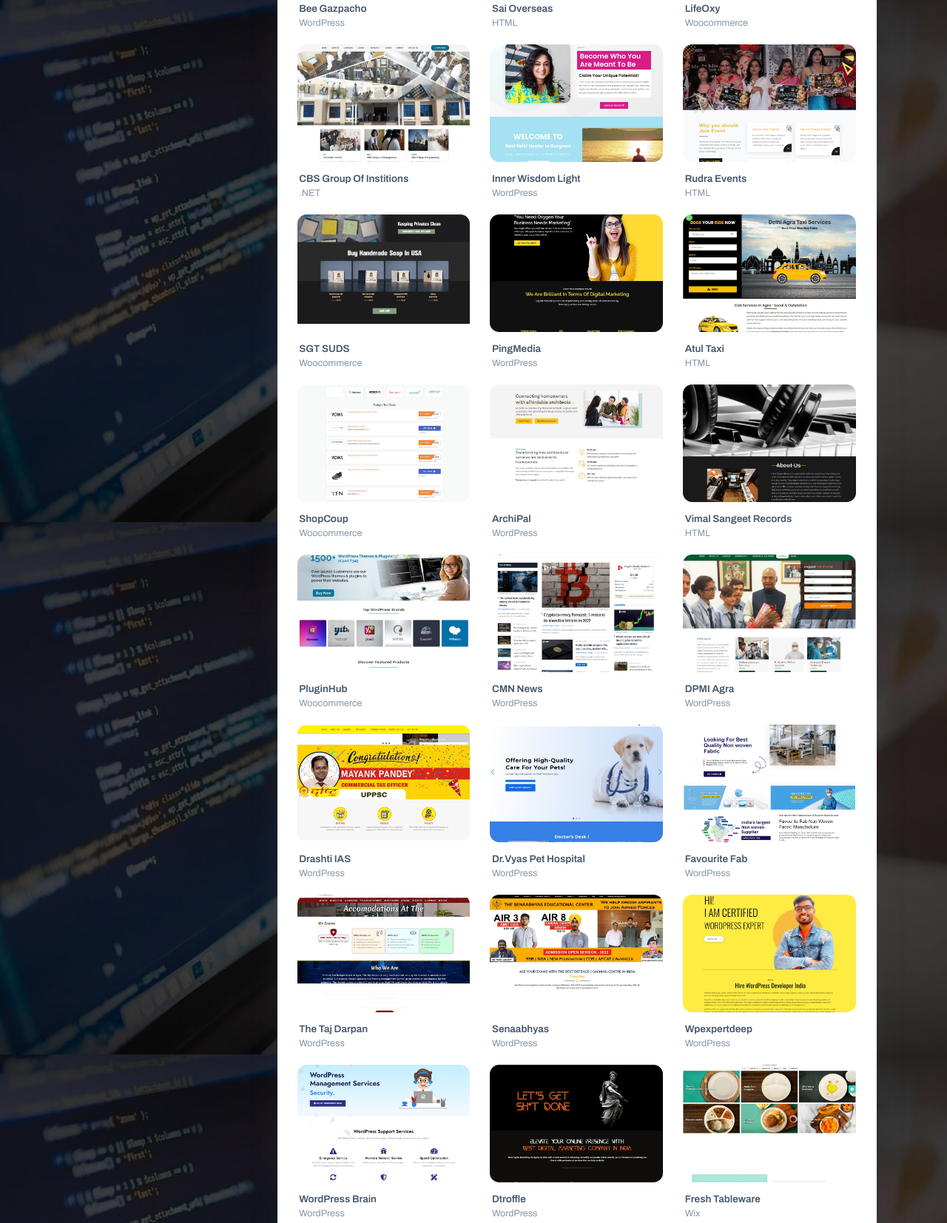
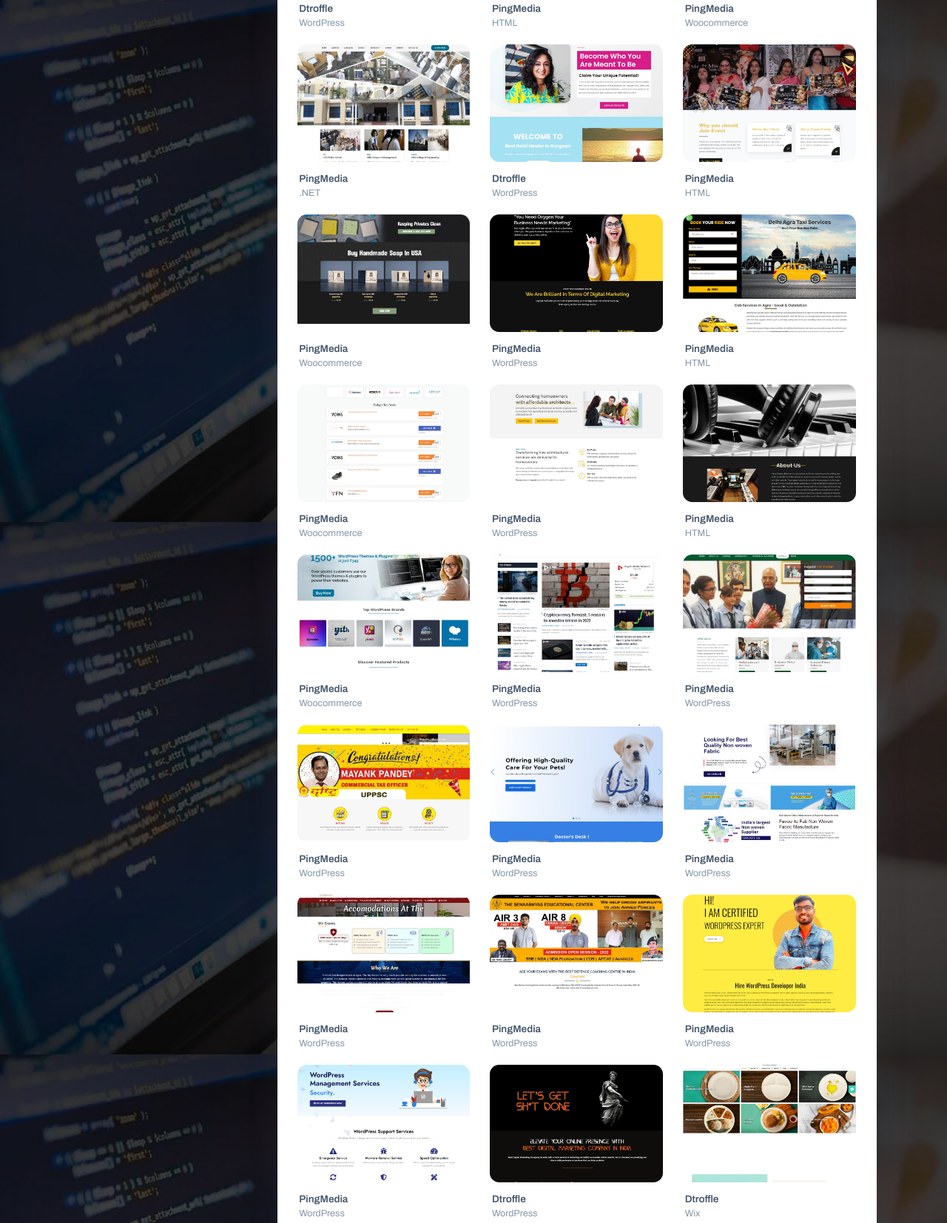
Before and after one commit to iliyaskhanseo/about, a plain HTML site: page index.html in a window 1280 px wide. Shown: the part 3614-5268 px from the top of the page at 74% size. Drawn offline with Linux system fonts and the light colour scheme; no server answers; a script that the page names is missing.

Commit message:
Add files via upload

```diff
--- a/index.html
+++ b/index.html
@@ -950,7 +950,7 @@
                                                         src="assets/img/beegazpacho.jpg" data-zoom alt="Bee Gazpacho" title="Bee Gazpacho" />
                                                 </div>
                                                 <figcaption class="gallery-grid__caption">
-                                                    <h4 class="title gallery-grid__title">Bee Gazpacho</h4>
+                                                    <h4 class="title gallery-grid__title">Dtroffle</h4>
                                                     <span class="gallery-grid__category">WordPress</span>
                                                 </figcaption>
                                             </figure>
@@ -961,7 +961,7 @@
                                                         src="assets/img/saioverseas.jpg" data-zoom alt="Sai Overseas" title="Sai Overseas" />
                                                 </div>
                                                 <figcaption class="gallery-grid__caption">
-                                                    <h4 class="title gallery-grid__title">Sai Overseas</h4>
+                                                    <h4 class="title gallery-grid__title">PingMedia</h4>
                                                     <span class="gallery-grid__category">HTML</span>
                                                 </figcaption>
                                             </figure>
@@ -972,7 +972,7 @@
                                                         src="assets/img/lifeoxy.jpg" data-zoom alt="LifeOxy" title="LifeOxy" />
                                                 </div>
                                                 <figcaption class="gallery-grid__caption">
-                                                    <h4 class="title gallery-grid__title">LifeOxy</h4>
+                                                    <h4 class="title gallery-grid__title">PingMedia</h4>
                                                     <span class="gallery-grid__category">Woocommerce</span>
                                                 </figcaption>
                                             </figure>
@@ -983,7 +983,7 @@
                                                         src="assets/img/cbsgroupagra.jpg" data-zoom alt="CBS Group Of Institions" title="CBS Group Of Institions" />
                                                 </div>
                                                 <figcaption class="gallery-grid__caption">
-                                                    <h4 class="title gallery-grid__title">CBS Group Of Institions</h4>
+                                                    <h4 class="title gallery-grid__title">PingMedia</h4>
                                                     <span class="gallery-grid__category">.NET</span>
                                                 </figcaption>
                                             </figure>
@@ -994,7 +994,7 @@
                                                         src="assets/img/innerwisdomlight.jpg" data-zoom alt="Inner Wisdom Light" title="Inner Wisdom Light" />
                                                 </div>
                                                 <figcaption class="gallery-grid__caption">
-                                                    <h4 class="title gallery-grid__title">Inner Wisdom Light</h4>
+                                                    <h4 class="title gallery-grid__title">Dtroffle</h4>
                                                     <span class="gallery-grid__category">WordPress</span>
                                                 </figcaption>
                                             </figure>
@@ -1005,7 +1005,7 @@
                                                         src="assets/img/rudra.jpg" data-zoom alt="Rudra Events" title="Rudra Events" />
                                                 </div>
                                                 <figcaption class="gallery-grid__caption">
-                                                    <h4 class="title gallery-grid__title">Rudra Events</h4>
+                                                    <h4 class="title gallery-grid__title">PingMedia</h4>
                                                     <span class="gallery-grid__category">HTML</span>
                                                 </figcaption>
                                             </figure>
@@ -1016,7 +1016,7 @@
                                                         src="assets/img/sgtsuds.jpg" data-zoom alt="SGT SUDS" title="SGT SUDS" />
                                                 </div>
                                                 <figcaption class="gallery-grid__caption">
-                                                    <h4 class="title gallery-grid__title">SGT SUDS</h4>
+                                                    <h4 class="title gallery-grid__title">PingMedia</h4>
                                                     <span class="gallery-grid__category">Woocommerce</span>
                                                 </figcaption>
                                             </figure>
@@ -1038,7 +1038,7 @@
                                                         src="assets/img/atultaxi.jpg" data-zoom alt="Atul Taxi" title="Atul Taxi" />
                                                 </div>
                                                 <figcaption class="gallery-grid__caption">
-                                                    <h4 class="title gallery-grid__title">Atul Taxi</h4>
+                                                    <h4 class="title gallery-grid__title">PingMedia</h4>
                                                     <span class="gallery-grid__category">HTML</span>
                                                 </figcaption>
                                             </figure>
@@ -1049,7 +1049,7 @@
                                                         src="assets/img/shopcoup.jpg" data-zoom alt="ShopCoup" title="ShopCoup" />
                                                 </div>
                                                 <figcaption class="gallery-grid__caption">
-                                                    <h4 class="title gallery-grid__title">ShopCoup</h4>
+                                                    <h4 class="title gallery-grid__title">PingMedia</h4>
                                                     <span class="gallery-grid__category">Woocommerce</span>
                                                 </figcaption>
                                             </figure>
@@ -1060,7 +1060,7 @@
                                                         src="assets/img/archipal.jpg" data-zoom alt="ArchiPal" title="ArchiPal" />
                                                 </div>
                                                 <figcaption class="gallery-grid__caption">
-                                                    <h4 class="title gallery-grid__title">ArchiPal</h4>
+                                                    <h4 class="title gallery-grid__title">PingMedia</h4>
                                                     <span class="gallery-grid__category">WordPress</span>
                                                 </figcaption>
                                             </figure>
@@ -1071,7 +1071,7 @@
                                                         src="assets/img/vimal.jpg" data-zoom alt="Vimal Sangeet Records" title="Vimal Sangeet Records" />
                                                 </div>
                                                 <figcaption class="gallery-grid__caption">
-                                                    <h4 class="title gallery-grid__title">Vimal Sangeet Records</h4>
+                                                    <h4 class="title gallery-grid__title">PingMedia</h4>
                                                     <span class="gallery-grid__category">HTML</span>
                                                 </figcaption>
                                             </figure>
@@ -1082,7 +1082,7 @@
                                                         src="assets/img/pluginhub.jpg" data-zoom alt="PluginHub" title="PluginHub" />
                                                 </div>
                                                 <figcaption class="gallery-grid__caption">
-                                                    <h4 class="title gallery-grid__title">PluginHub</h4>
+                                                    <h4 class="title gallery-grid__title">PingMedia</h4>
                                                     <span class="gallery-grid__category">Woocommerce</span>
                                                 </figcaption>
                                             </figure>
@@ -1093,7 +1093,7 @@
                                                         src="assets/img/cmnnews.jpg" data-zoom alt="CMN News" title="CMN News" />
                                                 </div>
                                                 <figcaption class="gallery-grid__caption">
-                                                    <h4 class="title gallery-grid__title">CMN News</h4>
+                                                    <h4 class="title gallery-grid__title">PingMedia</h4>
                                                     <span class="gallery-grid__category">WordPress</span>
                                                 </figcaption>
                                             </figure>
@@ -1104,7 +1104,7 @@
                                                         src="assets/img/dpmiagra.jpg" data-zoom alt="DPMI Agra" title="DPMI Agra" />
                                                 </div>
                                                 <figcaption class="gallery-grid__caption">
-                                                    <h4 class="title gallery-grid__title">DPMI Agra</h4>
+                                                    <h4 class="title gallery-grid__title">PingMedia</h4>
                                                     <span class="gallery-grid__category">WordPress</span>
                                                 </figcaption>
                                             </figure>
@@ -1115,7 +1115,7 @@
                                                         src="assets/img/drashtiias.jpg" data-zoom alt="Drashti IAS" title="Drashti IAS" />
                                                 </div>
                                                 <figcaption class="gallery-grid__caption">
-                                                    <h4 class="title gallery-grid__title">Drashti IAS</h4>
+                                                    <h4 class="title gallery-grid__title">PingMedia</h4>
                                                     <span class="gallery-grid__category">WordPress</span>
                                                 </figcaption>
                                             </figure>
@@ -1126,7 +1126,7 @@
                                                         src="assets/img/drvyaspethospital.jpg" data-zoom alt="Dr.Vyas Pet Hospital" title="Dr.Vyas Pet Hospital" />
                                                 </div>
                                                 <figcaption class="gallery-grid__caption">
-                                                    <h4 class="title gallery-grid__title">Dr.Vyas Pet Hospital</h4>
+                                                    <h4 class="title gallery-grid__title">PingMedia</h4>
                                                     <span class="gallery-grid__category">WordPress</span>
                                                 </figcaption>
                                             </figure>
@@ -1137,7 +1137,7 @@
                                                         src="assets/img/favhub.jpg" data-zoom alt="Favourite Fab" title="Favourite Fab" />
                                                 </div>
                                                 <figcaption class="gallery-grid__caption">
-                                                    <h4 class="title gallery-grid__title">Favourite Fab</h4>
+                                                    <h4 class="title gallery-grid__title">PingMedia</h4>
                                                     <span class="gallery-grid__category">WordPress</span>
                                                 </figcaption>
                                             </figure>
@@ -1148,7 +1148,7 @@
                                                         src="assets/img/thetajdarpan.jpg" data-zoom alt="The Taj Darpan" title="The Taj Darpan" />
                                                 </div>
                                                 <figcaption class="gallery-grid__caption">
-                                                    <h4 class="title gallery-grid__title">The Taj Darpan</h4>
+                                                    <h4 class="title gallery-grid__title">PingMedia</h4>
                                                     <span class="gallery-grid__category">WordPress</span>
                                                 </figcaption>
                                             </figure>
@@ -1159,7 +1159,7 @@
                                                         src="assets/img/senaabhyas.jpg" data-zoom alt="Senaabhyas" title="Senaabhyas" />
                                                 </div>
                                                 <figcaption class="gallery-grid__caption">
-                                                    <h4 class="title gallery-grid__title">Senaabhyas</h4>
+                                                    <h4 class="title gallery-grid__title">PingMedia</h4>
                                                     <span class="gallery-grid__category">WordPress</span>
                                                 </figcaption>
                                             </figure>
@@ -1170,7 +1170,7 @@
                                                         src="assets/img/wpexpertdeep.jpg" data-zoom alt="Wpexpertdeep" title="Wpexpertdeep" />
                                                 </div>
                                                 <figcaption class="gallery-grid__caption">
-                                                    <h4 class="title gallery-grid__title">Wpexpertdeep</h4>
+                                                    <h4 class="title gallery-grid__title">PingMedia</h4>
                                                     <span class="gallery-grid__category">WordPress</span>
                                                 </figcaption>
                                             </figure>
@@ -1181,7 +1181,7 @@
                                                         src="assets/img/wordpressbrain.jpg" data-zoom alt="WordPress Brain" title="WordPress Brain" />
                                                 </div>
                                                 <figcaption class="gallery-grid__caption">
-                                                    <h4 class="title gallery-grid__title">WordPress Brain</h4>
+                                                    <h4 class="title gallery-grid__title">PingMedia</h4>
                                                     <span class="gallery-grid__category">WordPress</span>
                                                 </figcaption>
                                             </figure>
@@ -1203,7 +1203,7 @@
                                                         src="assets/img/freshtableware.jpg" data-zoom alt="Fresh Tableware" title="Fresh Tableware" />
                                                 </div>
                                                 <figcaption class="gallery-grid__caption">
-                                                    <h4 class="title gallery-grid__title">Fresh Tableware</h4>
+                                                    <h4 class="title gallery-grid__title">Dtroffle</h4>
                                                     <span class="gallery-grid__category">Wix</span>
                                                 </figcaption>
                                             </figure>
```
